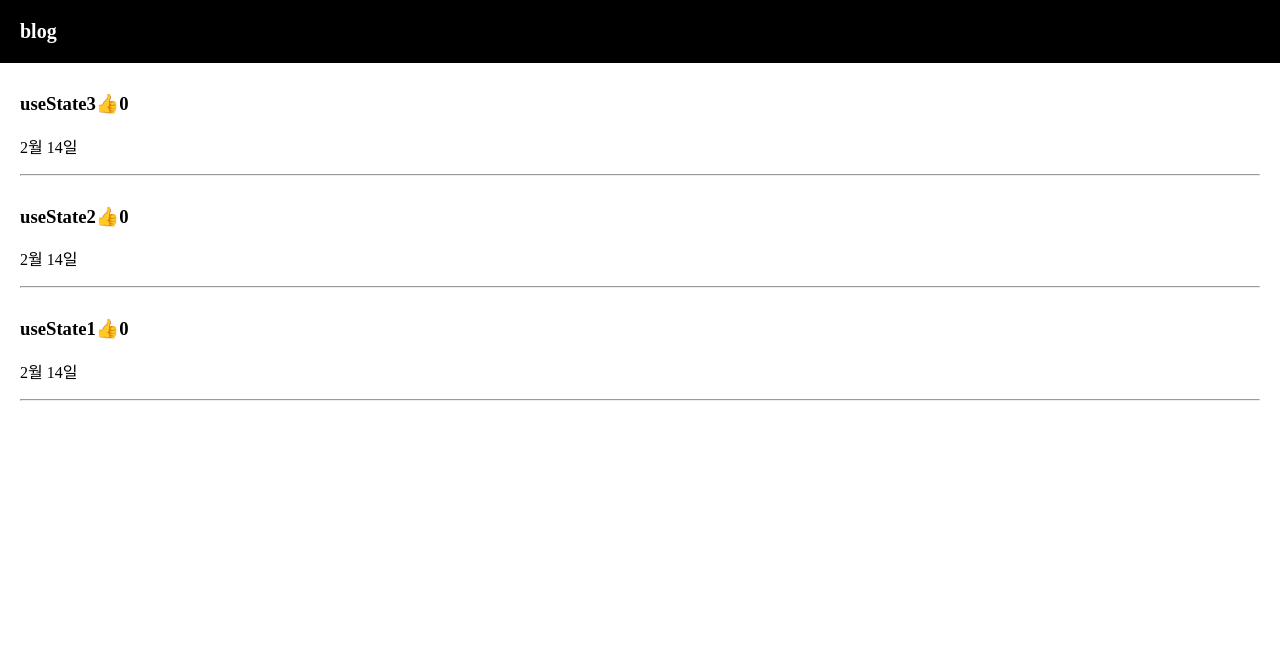
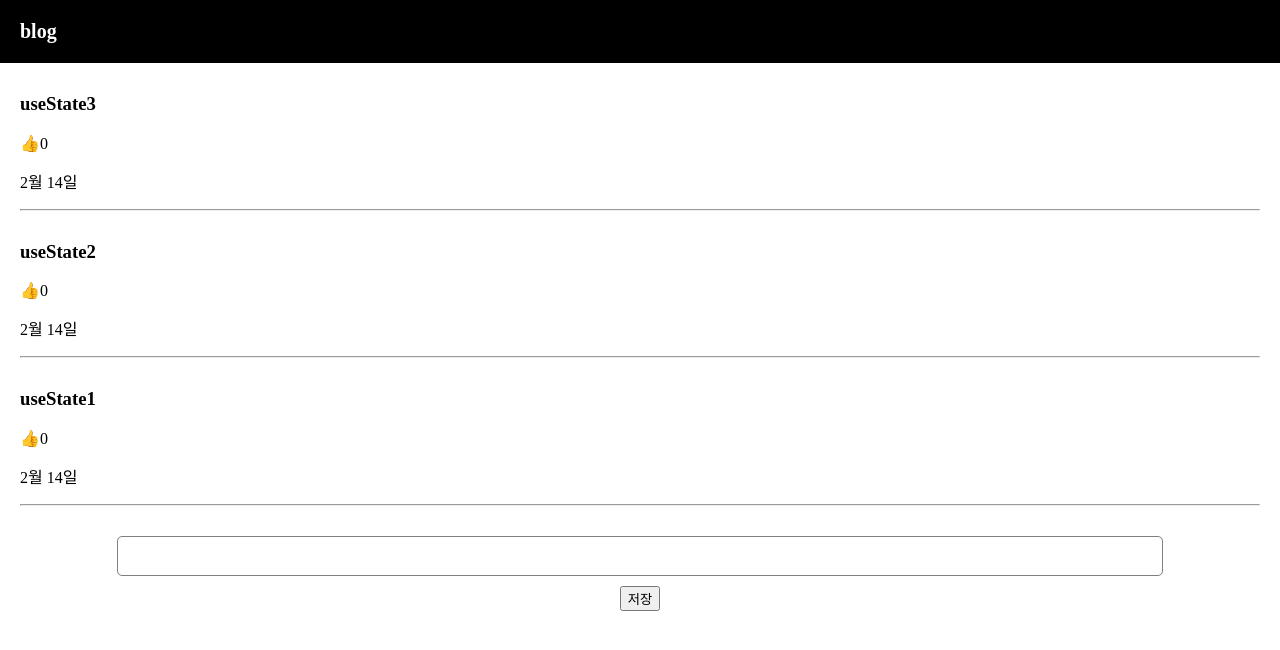
Before and after one commit to hajinryu/blog, a React (Create React App) app: page / in a window 1280 px wide. Shown: the top 650 px of the page. Built offline with nearby package versions, Linux system fonts and the light colour scheme.

Commit message:
입력값 update

```diff
--- a/src/App.css
+++ b/src/App.css
@@ -60,3 +60,22 @@ body{
   padding: 20px;
   background: #eee;
 }
+
+.publish{
+  margin-top: 30px;
+  margin-bottom: 30px;
+}
+
+.publish input{
+  padding: 10px;
+  font-size: 16px;
+  border-radius: 5px;
+  width: 80%;
+  border: 1px solid grey;
+}
+
+.publish button{
+  display: block;
+  margin: auto;
+  margin-top: 10px;
+}
--- a/src/App.js
+++ b/src/App.js
@@ -5,11 +5,11 @@ import Nav from './components/Nav';
 /* eslint-disable */
 
 function App() {
-  let posts = '블로그 글 제목'
   let [title, setTitle] = useState(['useState3', 'useState2', 'useState1']) //destructuring
   let [count, setCount] = useState(0);
   let [modal, setModal] = useState(false);
-  let [number,setNumber]=useState(0);
+  let [number, setNumber] = useState(0);
+  let [constext, setContext] = useState('');
 
   function changeTitle() {
     var newArray = [...title];
@@ -18,21 +18,38 @@ function App() {
     setTitle(newArray);
   }
 
+  const submit=(event)=>{
+    event.preventDefault()
+    setTitle(
+      [
+        ...title,constext
+      ]
+    )
+  }
 
   return (
     <div className="App">
       <Nav />
       {
-        title.map((글,i) => {
+        title.map((글, i) => {
           return (
             <div className='list' key={i}>
-              <h3 onClick={() => {setModal(!modal), setNumber(i)}}>{글}<span onClick={() => { setCount(count + 1) }}>👍</span>{count}</h3>
+              <h3 onClick={() => { setModal(!modal), setNumber(i) }}>{글}</h3>
+              <span onClick={() => { setCount(count + 1) }}>👍</span>{count}
               <p>2월 14일</p>
               <hr />
             </div>
           )
         })
       }
+
+      <div className='publish'>
+        <form onSubmit={submit}>
+          <input onChange={(e) => setContext(e.target.value)} />
+          <button>저장</button>
+        </form>
+      </div>
+
 
       {
         modal === true
```
